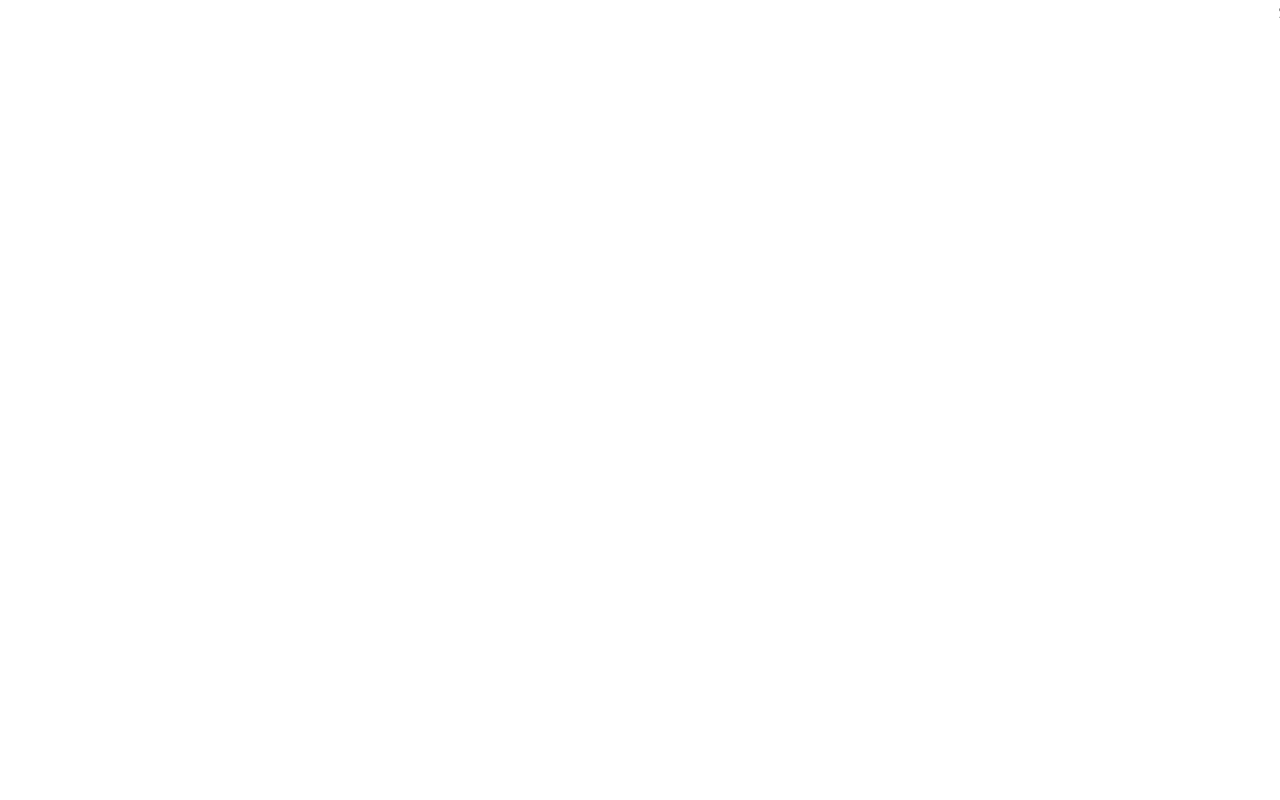
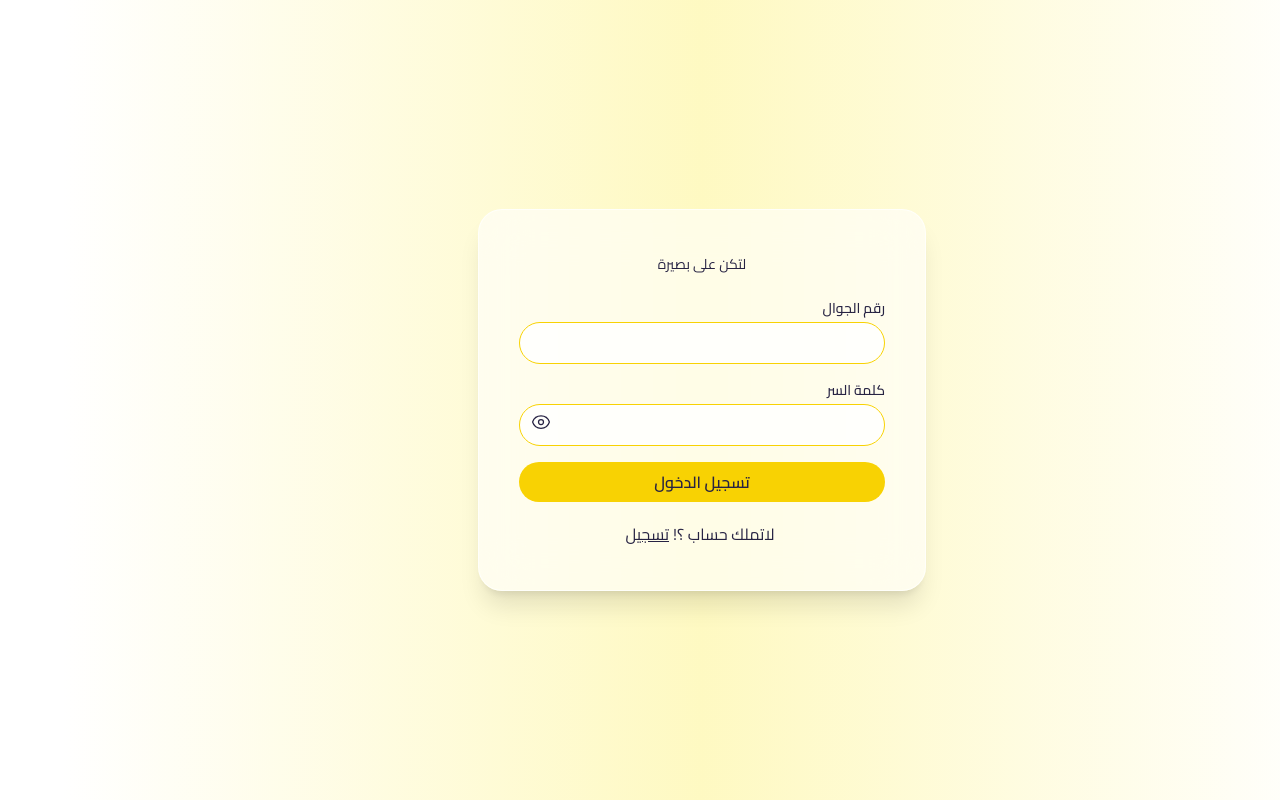
Before and after one commit to FatimahAs/BASSAR-Front-End, a React (Vite) app: page /signin in a window 1280 px wide. Built offline with nearby package versions, Linux system fonts and the light colour scheme.

Commit message:
add sign in design

```diff
--- a/src/pages/Signin.tsx
+++ b/src/pages/Signin.tsx
@@ -1,7 +1,77 @@
-import React from 'react'
+import React, { useState } from "react";
+import { EyeIcon, EyeSlashIcon } from '@heroicons/react/24/outline'
+import {Link } from "react-router"
+export default function SignUpPage() {
+  const [showPassword, setShowPassword] = useState(false);
 
-export default function  Signin  () {
   return (
-	<div>Signin</div>
-  )
+    <div className="min-h-screen flex items-center justify-center bg-gradient-to-r from-yellow-90 via-yellow-100 to-white-200 px-4">
+      <div className="relative bg-white/60 backdrop-blur-xl border border-white/70 rounded-3xl shadow-xl w-full max-w-md p-8 md:p-10">
+
+        <h2 className="text-2xl md:text-3xl font-semibold text-gray-800 text-center">
+
+        </h2>
+        <p className="text-[#272343] text-center mt-1 mb-6 text-sm">
+          لتكن على بصيرة
+        </p>
+
+
+        <form className="space-y-4">
+
+          <div>
+            <label className="block text-sm font-medium text-[#272343] mb-1">
+              رقم الجوال
+            </label>
+            <input
+              type="tel"
+              placeholder=""
+              className="w-full px-4 py-2 border border-[#F8D203] rounded-full  focus:outline-none focus:ring-2 focus:ring-[#F8D203] bg-white/80 placeholder-gray-500"
+              required
+            />
+          </div>
+
+
+          <div className="relative">
+            <label className="block text-sm font-medium text-[#272343] mb-1">
+              كلمة السر
+            </label>
+            <input
+              type={showPassword ? "text" : "password"}
+              placeholder=""
+              className="w-full px-4 py-2 border border-[#F8D203] rounded-full  focus:outline-none focus:ring-2 focus:ring-[#F8D203] bg-white/80 placeholder-gray-500"
+              required
+            />
+            <button
+              type="button"
+              onClick={() => setShowPassword(!showPassword)}
+              className="absolute left-3 top-8 text-[#272343] hover:text-gray-700"
+            >
+              {showPassword ? (
+                <EyeSlashIcon className="w-5 h-5" />
+              ) : (
+                <EyeIcon className="w-5 h-5" />
+              )}
+            </button>
+          </div>
+
+
+
+          <button
+            type="submit"
+            className="w-full bg-[#F8D203] hover:bg-[#f8d30381] text-[#272343] font-semibold py-2 rounded-full transition"
+          >
+             تسجيل الدخول
+          </button>
+          <div className="flex justify-center items-center">
+            <p className="p-1 text-[#272343]"> لاتملك  حساب ؟! </p>
+            <Link className="underline text-[#272343]" to="/signup"> تسجيل </Link>
+         </div>
+        </form>
+
+
+
+
+      </div>
+    </div>
+  );
 }
```
